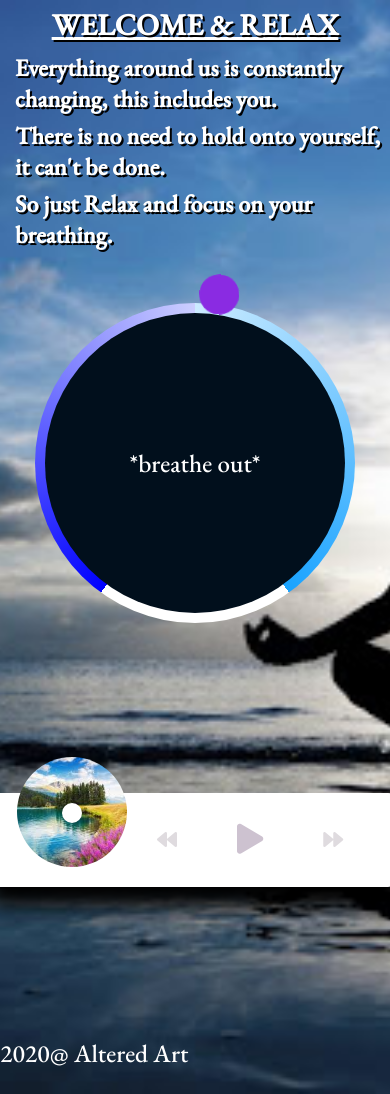
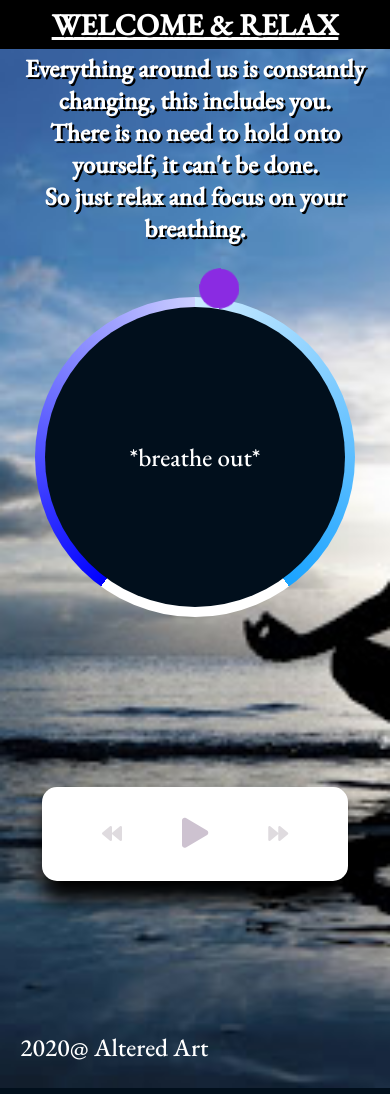
Before and after one commit to AlteredArt/Breathe, a PHP site: page / in a window 390 px wide. Run offline with PHP 8.4, Linux system fonts and the light colour scheme; some libraries are stand-ins or nearby versions.

Commit message:
fix the circles for mobile

```diff
--- a/public/index.html
+++ b/public/index.html
@@ -7,19 +7,16 @@
     <link rel="stylesheet" href="https://cdnjs.cloudflare.com/ajax/libs/font-awesome/5.10.2/css/all.min.css"/>
     <link rel="stylesheet" href="styles/style.css" />
     <link rel="stylesheet" href="styles/music.css" />
-    <link rel="stylesheet" href="styles/420.css" />
+    <link rel="stylesheet" href="styles/900bp.css" />
 
+    <link rel="stylesheet" href="styles/420bp.css" />
     <link rel="stylesheet" href="styles/circles.css" />
     <title>Meditation App</title>
   </head>
   <body>
 
-    <h1> Welcome & Relax</h1>
-    <h2>Everything around us is constantly changing, this includes you.</h2>
-    <h2>There is no need to hold onto yourself, it can't be done.</h2>
-    <h2>So just Relax and focus on your breathing.</h2>
-
-
+    <h1 id="header"> Welcome & Relax</h1>
+    <h2>Everything around us is constantly changing, this includes you.<br/>There is no need to hold onto yourself, it can't be done.<br/>So just relax and focus on your breathing.</h2>
 
     <div class="container" id="container">
       <div class="circle"></div>
--- a/public/styles/420.css
+++ /dev/null
@@ -1,121 +0,0 @@
-@import url('https://fonts.googleapis.com/css2?family=EB+Garamond:wght@500&display=swap');
-
-@media(max-width: 420px){
-  h1 {
-
-    font-size: 30px;
-
-  }
-  h2 {
-
-    font-size: 24px;
-    padding-left: 15px;
-  }
-
-
-  p {
-    /* color: blue; */
-    font-size: 15px;
-  }
-
-  .container {
-    /* display: flex; */
-    align-items: center;
-    justify-content: center;
-    margin-top: 60px;
-    margin-bottom: 80px;
-    height: 300px;
-    width: 300px;
-    position: relative;
-    transform: scale(1);
-    /* padding-top: 180px; */
-  }
-
-  .circle {
-    background-color: #010f1c;
-    height: 75%;
-    width: 75%;
-    border-radius: 50%;
-    position: absolute;
-    top: 0;
-    left: 0;
-    z-index: -1;
-  }
-
-  .gradient-circle {
-    background: conic-gradient(
-      #ccebff 0%,
-      #1aa3ff 40%,
-      #fff 40%,
-      #fff 60%,
-      #0000ff 60%,
-      #cccfff 100%
-    );
-    height: 240px;
-    width: 240px;
-    z-index: -2;
-    border-radius: 50%;
-    position: absolute;
-    top: 30px;
-    left: 32px;
-  }
-
-  .pointer {
-    background-color: blueviolet;
-    text-shadow: 22px 22px white;
-    border-radius: 50%;
-    height: 40px;
-    width: 40px;
-    display: block;
-  }
-
-  .pointer-container {
-    position: absolute;
-    top: -40px;
-    left: 140px;
-    width: 20px;
-    height: 190px;
-    animation: rotate 7.5s linear forwards infinite;
-    transform-origin: bottom center;
-  }
-
-  @keyframes rotate {
-    from {
-      transform: rotate(0deg);
-    }
-
-    to {
-      transform: rotate(360deg);
-    }
-  }
-
-  .container.grow {
-    animation: grow 3s linear forwards;
-  }
-
-  @keyframes grow {
-    from {
-      transform: scale(1);
-    }
-
-    to {
-      transform: scale(1.2);
-    }
-  }
-
-  .container.shrink {
-    animation: shrink 3s linear forwards;
-  }
-
-  @keyframes shrink {
-    from {
-      transform: scale(1.2);
-    }
-
-    to {
-      transform: scale(1);
-    }
-  }
-
-
-}
--- /dev/null
+++ b/public/styles/420bp.css
@@ -0,0 +1,120 @@
+@import url('https://fonts.googleapis.com/css2?family=EB+Garamond:wght@500&display=swap');
+
+@media(max-width: 420px){
+  h1 {
+    width: 100%;
+    font-size: 30px;
+  }
+  h2{
+    font-size: 25px;
+      margin: 0 5px;
+  }
+/* Music */
+  .music-container {
+    margin: 100px 25px;
+  }
+
+  .img-container {
+  display:none;
+  }
+  .music-container.play .music-info {
+    transform: translateY(-45%);
+  }
+/* circles */
+p {
+  font-size: 25px;
+}
+
+.container {
+  display: flex;
+  align-items: center;
+  justify-content: center;
+  margin-top: 60px;
+  margin-bottom: 80px;
+  height: 200px;
+  width: 200px;
+  position: relative;
+  transform: scale(1);
+  /* padding-top: 180px; */
+}
+
+.circle {
+  height: 100%;
+  width: 100%;
+  border-radius: 50%;
+  position: absolute;
+  top: 0;
+  left: 0;
+  z-index: -1;
+}
+
+.gradient-circle {
+
+  height: 220px;
+  width: 220px;
+  z-index: -2;
+  border-radius: 50%;
+  position: absolute;
+  top: -10px;
+  left: -10px;
+}
+
+.pointer {
+  background-color: blueviolet;
+  text-shadow: 22px 22px white;
+  border-radius: 50%;
+  height: 40px;
+  width: 40px;
+  display: block;
+}
+
+.pointer-container {
+  position: absolute;
+  top: -40px;
+  left: 140px;
+  width: 20px;
+  height: 190px;
+  animation: rotate 7.5s linear forwards infinite;
+  transform-origin: bottom center;
+}
+
+@keyframes rotate {
+  from {
+    transform: rotate(0deg);
+  }
+
+  to {
+    transform: rotate(360deg);
+  }
+}
+
+.container.grow {
+  animation: grow 3s linear forwards;
+}
+
+@keyframes grow {
+  from {
+    transform: scale(1);
+  }
+
+  to {
+    transform: scale(1.2);
+  }
+}
+
+.container.shrink {
+  animation: shrink 3s linear forwards;
+}
+
+@keyframes shrink {
+  from {
+    transform: scale(1.2);
+  }
+
+  to {
+    transform: scale(1);
+  }
+}
+
+
+}
--- /dev/null
+++ b/public/styles/900bp.css
@@ -0,0 +1,17 @@
+@import url('https://fonts.googleapis.com/css2?family=EB+Garamond:wght@500&display=swap');
+
+@media(max-width: 900px){
+  h1 {
+    background-color: black;
+    text-align: center;
+    font-size: 35px;
+  }
+  h2 {
+    /* background-color: darkred; */
+    margin: 0 15px;
+    padding: 3px;
+    font-size: 30px;
+    text-align: center;
+  }
+
+}
--- a/public/styles/style.css
+++ b/public/styles/style.css
@@ -34,6 +34,7 @@ h2 {
   /* text-decoration: underline; */
   text-shadow: 2px 2px black;
   justify-content: center;
+  text-align: center;
 }
 
 
@@ -46,5 +47,6 @@ h2 {
 
   }
 .footer p {
+  padding-left: 20px;
         float: left;
   }
```
